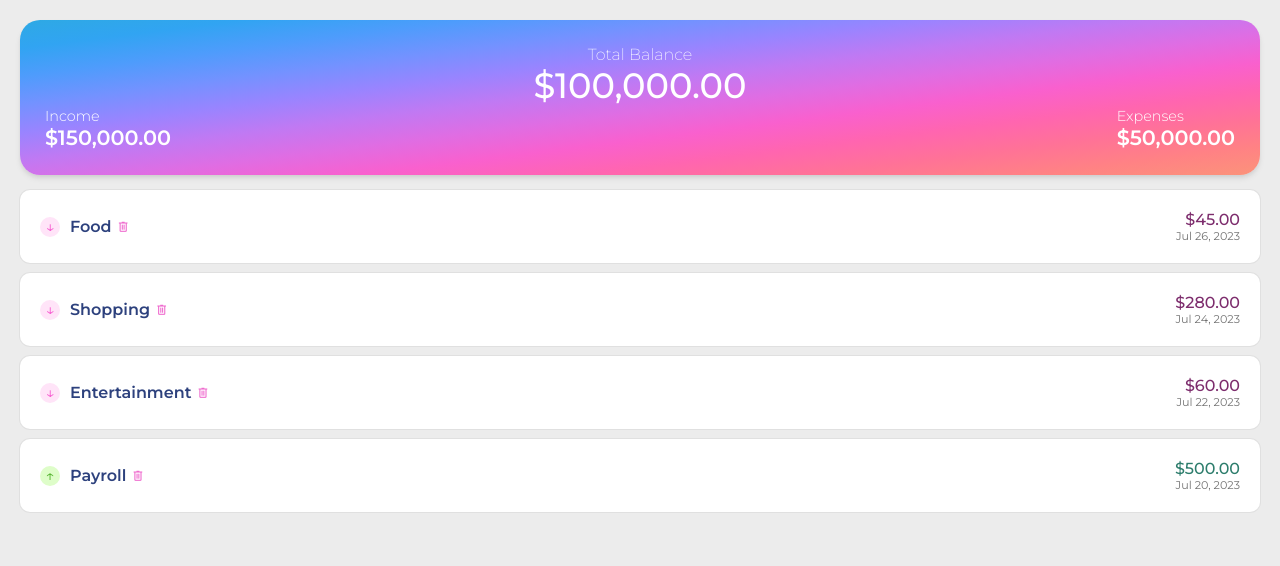
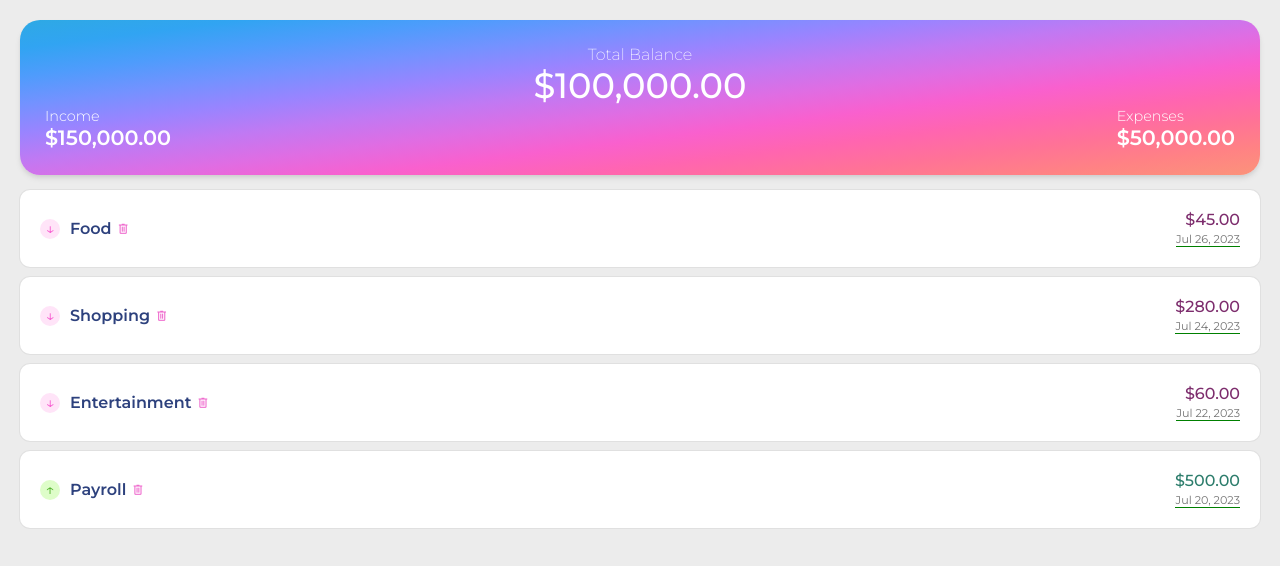
Before and after one commit to johncardozo/frontend-intermedio, an Angular app in the folder angular-expenses-tracker/: page / in a window 1280 px wide. Shown: the top 566 px of the page. Built offline with nearby package versions, Linux system fonts and the light colour scheme.

Commit message:
Angular: ngStyle para la fecha del componente Transaction

```diff
--- a/angular-expenses-tracker/src/app/components/transaction/transaction.component.html
+++ b/angular-expenses-tracker/src/app/components/transaction/transaction.component.html
@@ -30,6 +30,8 @@
     >
       {{ transaction.amount | currency }}
     </h5>
-    <h5 class="transaction__date">{{ transaction.date | date }}</h5>
+    <h5 class="transaction__date" [ngStyle]="dateStyles">
+      {{ transaction.date | date }}
+    </h5>
   </div>
 </div>
--- a/angular-expenses-tracker/src/app/components/transaction/transaction.component.ts
+++ b/angular-expenses-tracker/src/app/components/transaction/transaction.component.ts
@@ -8,4 +8,12 @@ import { Transaction } from '../../models/transaction.model';
 })
 export class TransactionComponent {
   @Input() transaction!: Transaction;
+
+  dateStyles: Record<string, string> = {
+    'border-bottom':
+      this.transaction?.type === 'expense'
+        ? '1px solid red'
+        : '1px solid green',
+    'margin-top': '3px',
+  };
 }
```
